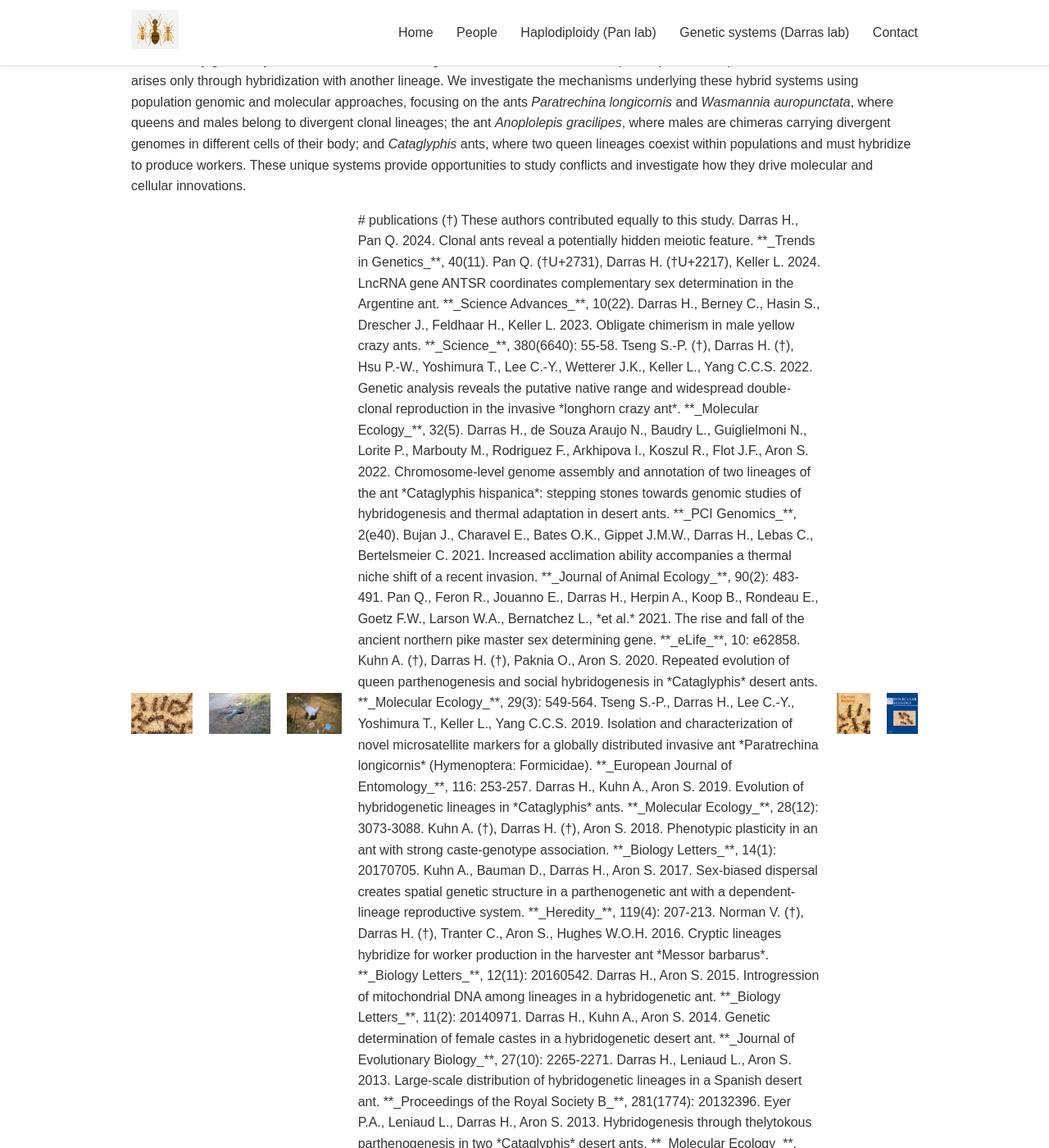
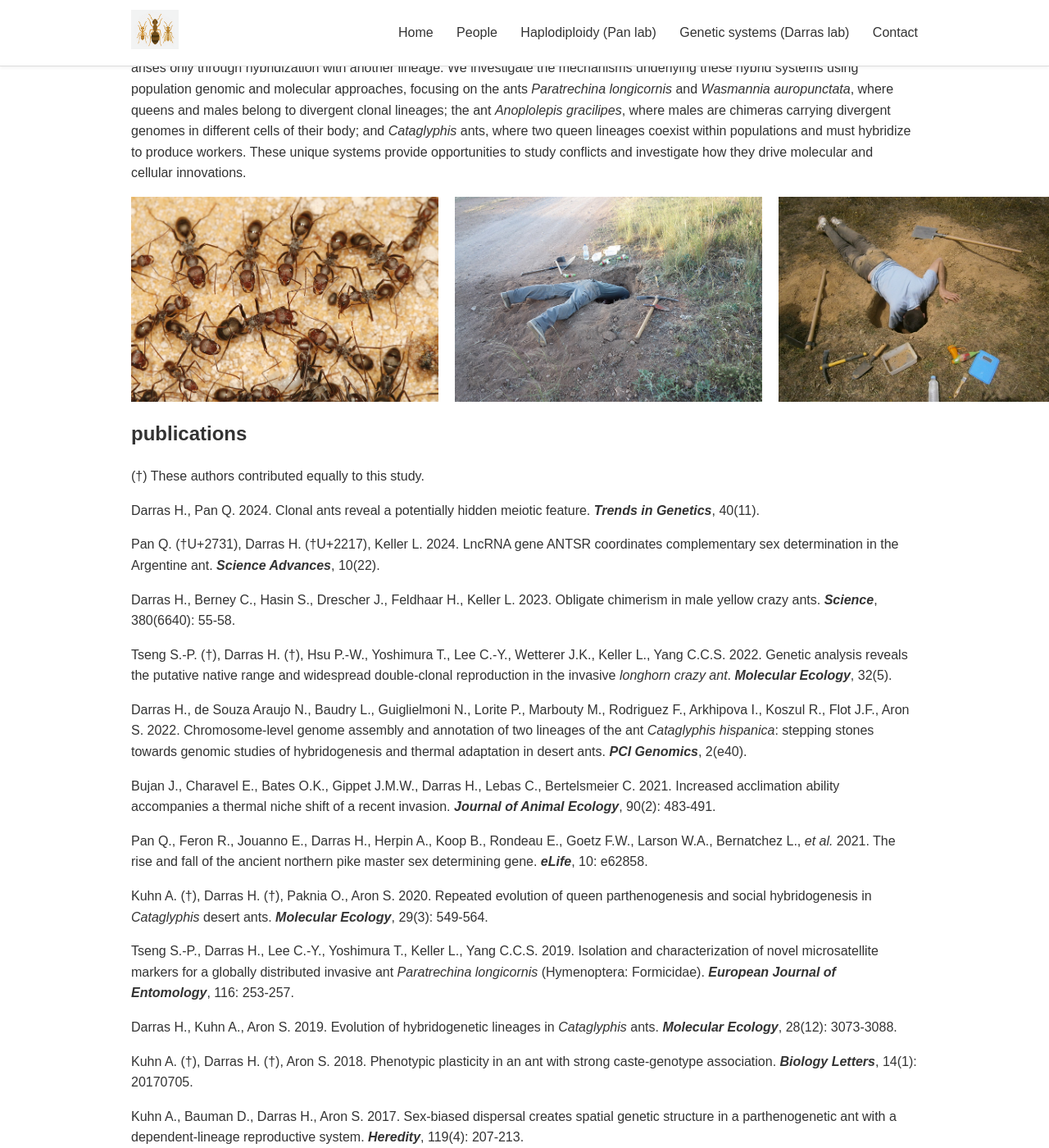
Before and after one commit to lab-darras/lab-darras.github.io, a Jekyll site: the page built from GSSE-research.md, in a window 1280 px wide and 1400 px high, scrolled down 258 px. Shown: the whole window at 82% size. Built offline with Jekyll 4.4.1, drawn with Linux system fonts in a browser that asks for light colours; some of the changed text lies outside the part shown.

Commit message:
Update GSSE-research.md

```diff
--- a/GSSE-research.md
+++ b/GSSE-research.md
@@ -3,16 +3,17 @@ layout: default
 title: Research
 ---
 
-# Evolution of genetic systems and conflicts
+## Evolution of genetic systems and conflicts
 
 Conflicts manifest at multiple biological levels, including genomes, cells, individuals, and societies, yet their long-term consequences remain poorly understood. Although diverse forms of conflict are increasingly documented, their genomic distribution and impact on genome architecture remain largely unexplored, as many conflicts are transient and difficult to study. Our goal is to investigate the diversity of genomic conflicts, the molecular innovations they generate, and their effects on genome evolution. We study conflicts in ant societies, where reproduction is unequally distributed between queens and workers. This division of labor has repeatedly produced extraordinary genetic systems, in which selfish lineages drive their carriers to develop as reproductive queens, while the worker caste arises only through hybridization with another lineage. We investigate the mechanisms underlying these hybrid systems using population genomic and molecular approaches, focusing on the ants *Paratrechina longicornis* and *Wasmannia auropunctata*, where queens and males belong to divergent clonal lineages; the ant *Anoplolepis gracilipes*, where males are chimeras carrying divergent genomes in different cells of their body; and *Cataglyphis* ants, where two queen lineages coexist within populations and must hybridize to produce workers. These unique systems provide  opportunities to study conflicts and investigate how they drive molecular and cellular innovations.
 
 <div style="display:flex; gap:20px; align-items:center;">
-  <img src="{{ '/assets/images/6962841056_04bd7b4b6f_c.jpg' | relative_url }}" alt="Publication picture" style="height:50px;">
-  <img src="{{ '/assets/images/14831812109_248e71f584_c.jpg' | relative_url }}" alt="Publication picture" style="height:50px;">
-  <img src="{{ '/assets/images/7294863010_93d13923bb_c.jpg' | relative_url }}" alt="Publication picture" style="height:50px;">
+  <img src="{{ '/assets/images/6962841056_04bd7b4b6f_c.jpg' | relative_url }}" alt="Publication picture" style="height:250px;">
+  <img src="{{ '/assets/images/14831812109_248e71f584_c.jpg' | relative_url }}" alt="Publication picture" style="height:250px;">
+  <img src="{{ '/assets/images/7294863010_93d13923bb_c.jpg' | relative_url }}" alt="Publication picture" style="height:250px;">
+</div>
 
-# publications
+## publications
 (†) These authors contributed equally to this study.
 
 Darras H., Pan Q. 2024. Clonal ants reveal a potentially hidden meiotic feature. **_Trends in Genetics_**, 40(11).
@@ -52,6 +53,6 @@ Eyer P.A., Leniaud L., Darras H., Aron S. 2013. Hybridogenesis through thelytoko
 Leniaud L. (†), Darras H. (†), Boulay R., Aron S. 2012. Social Hybridogenesis in the Clonal Ant *Cataglyphis hispanica*. **_Current Biology_**, 22(13): 1188-1193.
 
 <div style="display:flex; gap:20px; align-items:center;">
-  <img src="{{ '/assets/images/CB.jpg' | relative_url }}" alt="Publication picture" style="height:50px;">
-  <img src="{{ '/assets/images/MEC.jpg' | relative_url }}" alt="Publication picture" style="height:50px;">
+  <img src="{{ '/assets/images/CB.jpg' | relative_url }}" alt="Publication picture" style="height:250px;">
+  <img src="{{ '/assets/images/MEC.jpg' | relative_url }}" alt="Publication picture" style="height:250px;">
 </div>
```
